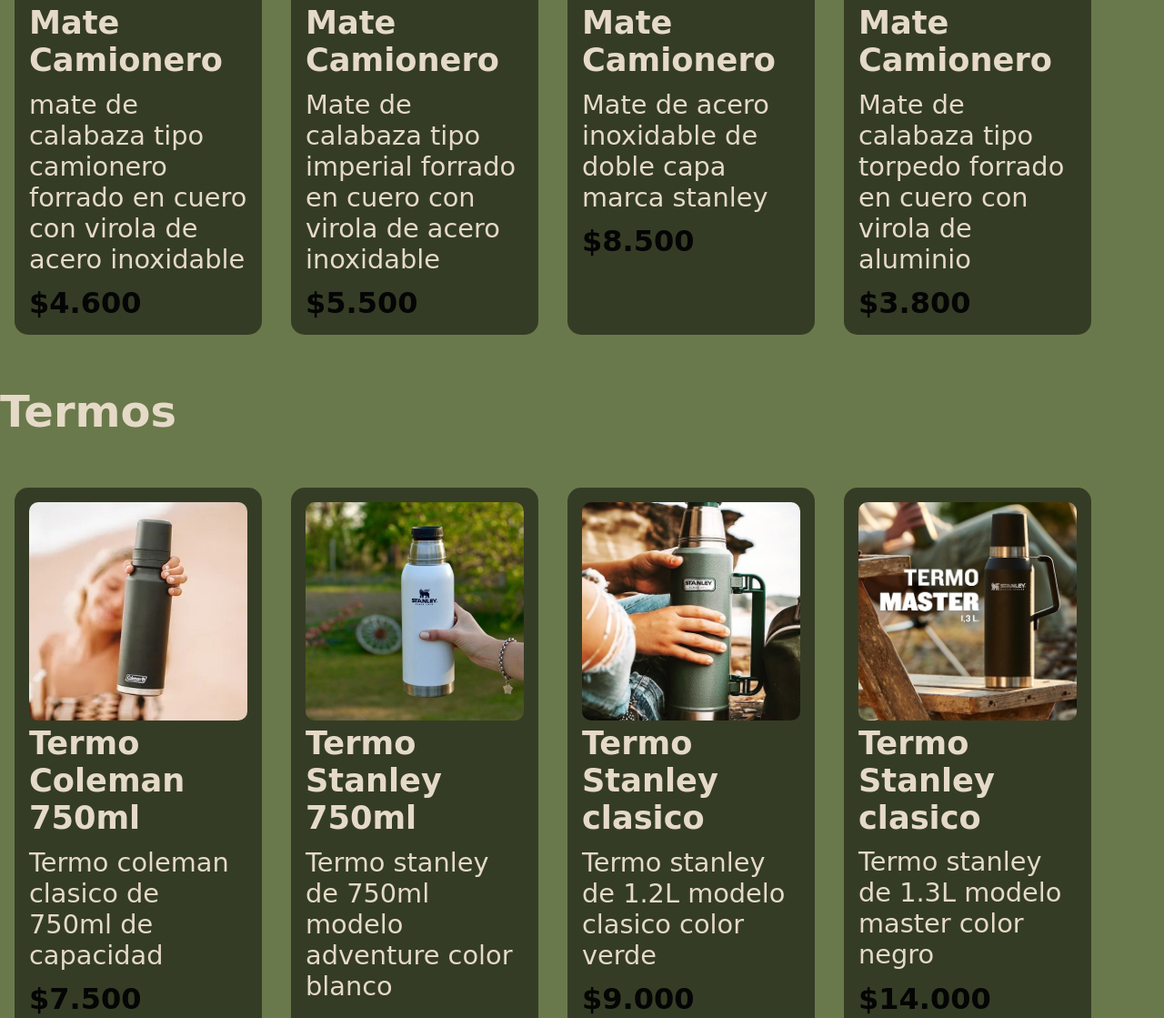
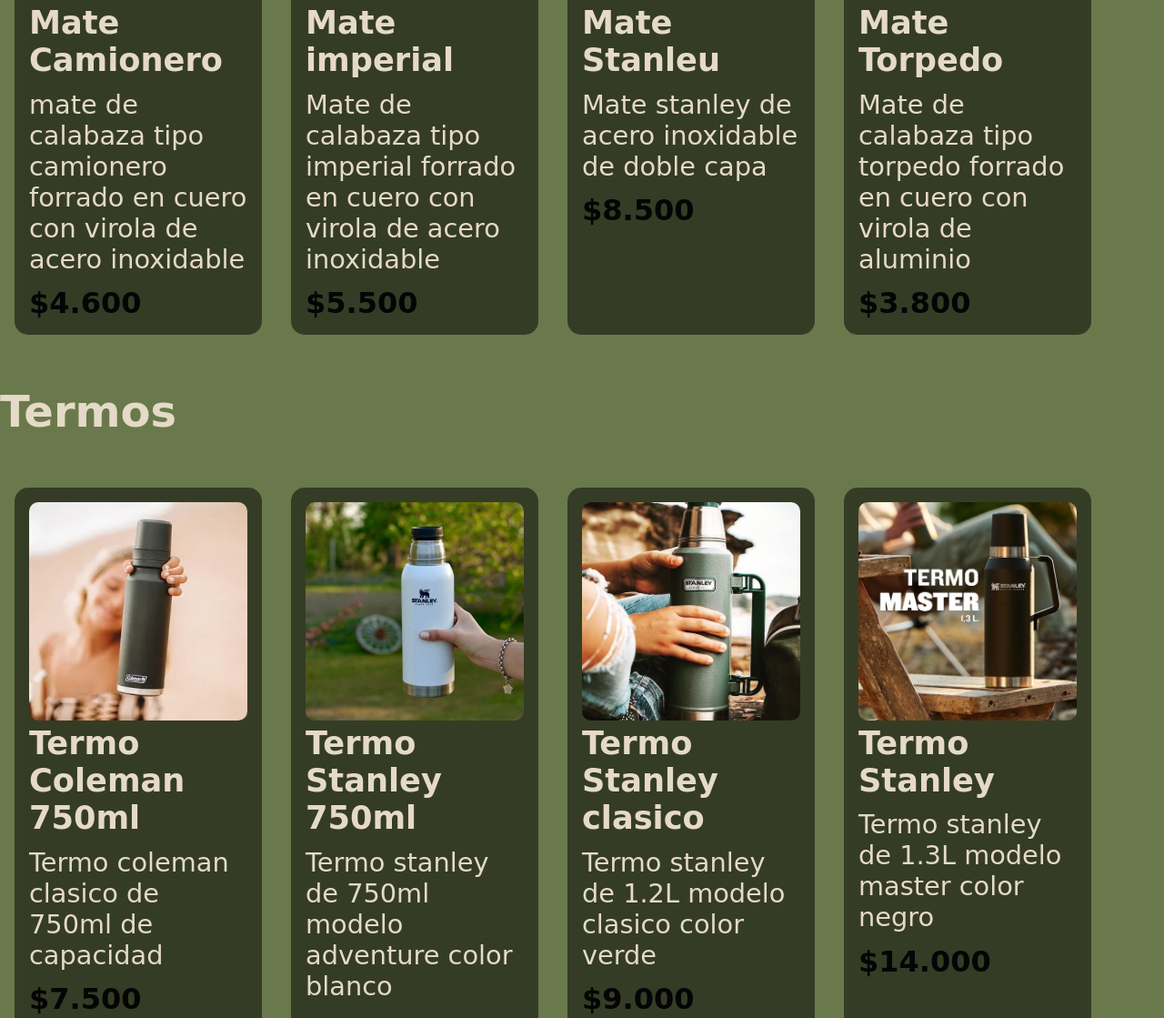
Before and after one commit to juanbaquiroga/AMATE, a plain HTML site: page pages/Productos.html in a window 1280 px wide. Shown: the part 548-1667 px from the top of the page at 91% size. Drawn offline with Linux system fonts and the light colour scheme; a web font is replaced by a local one.

Commit message:
se realizaron correcciones en los html

```diff
--- a/pages/Productos.html
+++ b/pages/Productos.html
@@ -72,7 +72,7 @@
                 </div>
                 <div class="cardBody">
                     <h4 class="cardTitle">
-                        Mate Camionero
+                        Mate imperial
                     </h4>
                     <p class="cardText">
                         Mate de calabaza tipo imperial forrado en cuero con virola de acero inoxidable
@@ -86,10 +86,10 @@
                 </div>
                 <div class="cardBody">
                     <h4 class="cardTitle">
-                        Mate Camionero
+                        Mate Stanleu
                     </h4>
                     <p class="cardText">
-                        Mate de acero inoxidable de doble capa marca stanley
+                        Mate stanley de acero inoxidable de doble capa
                     </p>
                     <p class="cardPrice">$8.500</p>
                 </div>
@@ -100,7 +100,7 @@
                 </div>
                 <div class="cardBody">
                     <h4 class="cardTitle">
-                        Mate Camionero
+                        Mate Torpedo
                     </h4>
                     <p class="cardText">
                         Mate de calabaza tipo torpedo forrado en cuero con virola de aluminio
@@ -159,7 +159,7 @@
                 </div>
                 <div class="cardBody">
                     <h4 class="cardTitle">
-                        Termo Stanley clasico
+                        Termo Stanley
                     </h4>
                     <p class="cardText">
                             Termo stanley de 1.3L modelo master color negro
```
Also changed, not shown: index.html (+1 -1 lines).
